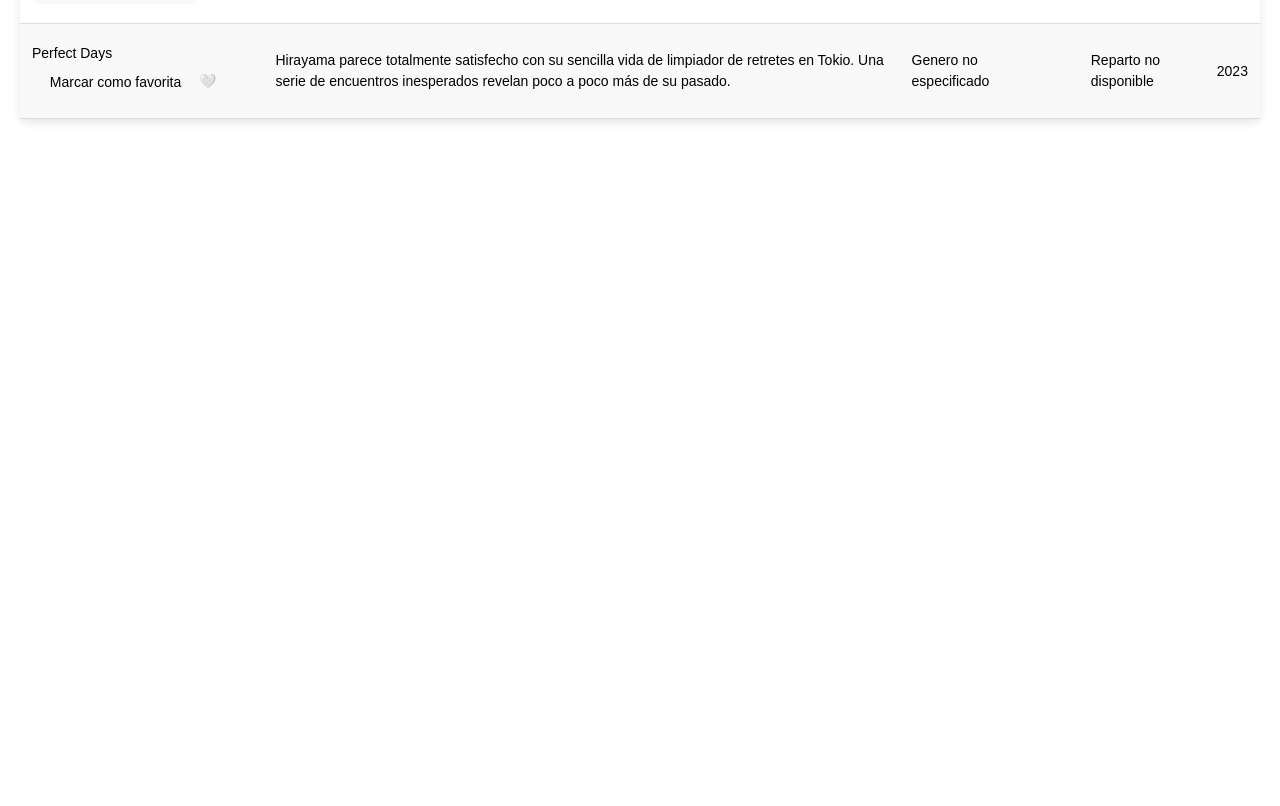
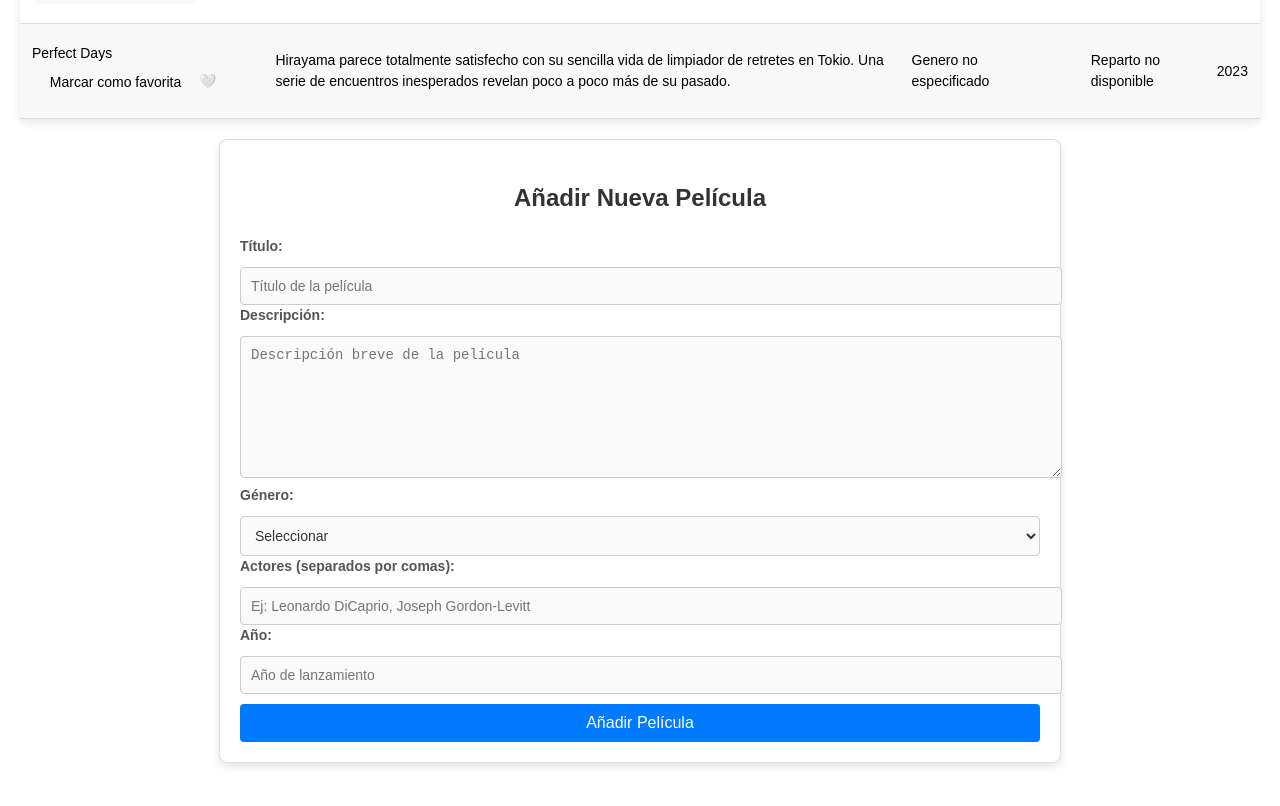
Before and after one commit to dariocon/Mis-Peliculas-Favoritas, a React (Vite) app: page / in a window 1280 px wide. Shown: the part 720-1526 px from the top of the page. Before the commit the page ends 959 px from the top, so only its background shows below. Built offline with nearby package versions, Linux system fonts and the light colour scheme.

Commit message:
Fase 7 acabada

```diff
--- a/package.json
+++ b/package.json
@@ -10,6 +10,7 @@
     "preview": "vite preview"
   },
   "dependencies": {
+    "prop-types": "^15.8.1",
     "react": "^19.0.0",
     "react-dom": "^19.0.0"
   },
--- a/src/App.css
+++ b/src/App.css
@@ -73,3 +73,71 @@ html, body {
   background-color: transparent;
   flex-shrink: 0;
 }
+/* Estilo general de la página */
+body {
+  background-color: #f4f4f4; /* Fondo claro */
+  color: #333; /* Texto oscuro para contraste */
+  font-family: Arial, sans-serif;
+}
+
+/* Estilos del formulario */
+.add-pelicula-form {
+  max-width: 800px; /* Aumento del ancho máximo */
+  width: 100%; /* Asegura que ocupe el 100% del espacio disponible hasta el máximo */
+  margin: 20px auto;
+  padding: 20px;
+  background-color: #fff; /* Fondo blanco para el formulario */
+  border-radius: 8px;
+  box-shadow: 0 4px 8px rgba(0, 0, 0, 0.1); /* Sombra suave */
+  border: 1px solid #ddd; /* Borde suave */
+}
+
+.add-pelicula-form h2 {
+  text-align: center;
+  margin-bottom: 20px;
+  font-size: 24px;
+  color: #333; /* Título en color oscuro */
+}
+
+/* Estilo para las etiquetas de los inputs */
+.add-pelicula-form label {
+  display: block;
+  font-size: 14px;
+  font-weight: bold;
+  margin-bottom: 5px;
+  color: #555; /* Color suave para las etiquetas */
+}
+
+/* Estilo de los inputs, textarea y select */
+.add-pelicula-form input,
+.add-pelicula-form textarea,
+.add-pelicula-form select {
+  width: 100%;
+  padding: 10px;
+  margin-top: 5px;
+  border: 1px solid #ccc; /* Bordes suaves */
+  border-radius: 4px;
+  font-size: 14px;
+  background-color: #fafafa; /* Fondo blanco/ligeramente gris para los inputs */
+  color: #333; /* Texto oscuro dentro de los inputs */
+}
+
+.add-pelicula-form textarea {
+  height: 120px;
+}
+
+.add-pelicula-form button {
+  background-color: #007bff; /* Botón de color azul */
+  color: white;
+  padding: 10px 20px;
+  border: none;
+  border-radius: 4px;
+  cursor: pointer;
+  font-size: 16px;
+  width: 100%;
+  margin-top: 10px;
+}
+
+.add-pelicula-form button:hover {
+  background-color: #0056b3; /* Color de fondo cuando se pasa el ratón */
+}
--- a/src/App.jsx
+++ b/src/App.jsx
@@ -3,17 +3,11 @@ import reactLogo from './assets/react.svg'
 import viteLogo from '/vite.svg'
 import './App.css'
 import Pelicula from './components/Pelicula';
-
+import AddPelicula from "./components/AddPelicula";
 function App() {
 
-
-  let peliculasFavoritas = [];
-  peliculasFavoritas = JSON.parse(localStorage.getItem('favoritas')) || [];
-  const [favoritas, setFavoritas] = useState(peliculasFavoritas);
-
-
-  const peliculas = [
-    {
+const peliculasIniciales  = [
+  {
       id: 1,
       titulo: "Inception",
       descripcion: "Un ladrón que roba secretos a través de los sueños.",
@@ -53,14 +47,27 @@ function App() {
       actores: [],
       año: 2014
     },
-    { id: 6,
+    {
+      id: 6,
       titulo: 'Perfect Days',
-      descripcion: 'Hirayama parece totalmente satisfecho con su sencilla vida de limpiador de retretes en Tokio. Una serie de encuentros inesperados revelan poco a poco más de su pasado. ',
+      descripcion: 'Hirayama parece totalmente satisfecho con su sencilla vida de limpiador de retretes en Tokio. Una serie de encuentros inesperados revelan poco a poco más de su pasado.',
       actores: [],
       año: 2023
-    },
+    }
+  ];
+  let peliculasFavoritas = [];
+  peliculasFavoritas = JSON.parse(localStorage.getItem('favoritas')) || [];
+  const [favoritas, setFavoritas] = useState(peliculasFavoritas);
+  const peliculasGuardadas = JSON.parse(localStorage.getItem('peliculas')) || peliculasIniciales;
 
-  ];
+  const [peliculas, setPeliculas] = useState(peliculasGuardadas);
+
+  const addPelicula = (pelicula) => {
+    const nuevaLista = [...peliculas, pelicula];
+    setPeliculas(nuevaLista);
+    localStorage.setItem('peliculas', JSON.stringify(nuevaLista));
+  };
+
   return (
     <div className="app-container">
       <h1 className="app-title">Lista de Películas</h1>
@@ -78,11 +85,13 @@ function App() {
           {
           peliculas.map((pelicula) => (
             <Pelicula key={pelicula.id} pelicula={pelicula} genero={pelicula.genero}
-            fav={favoritas.includes(pelicula.id)} setFavoritas={setFavoritas} favoritas={favoritas} /> // no puedo poner dentro const fav = favoritas.includes(pelicula.id); del map
+             setFavoritas={setFavoritas} favoritas={favoritas} /> // no puedo poner dentro const fav = favoritas.includes(pelicula.id); del map
 
           ))}
         </tbody>
       </table>
+      <AddPelicula onAddPelicula={addPelicula} />
+
       <footer className="footer"></footer>
     </div>
   );
--- /dev/null
+++ b/src/components/AddPelicula.jsx
@@ -0,0 +1,100 @@
+import { useState } from "react";
+
+const AddPelicula = ({ onAddPelicula }) => {
+  const [nuevaPelicula, setNuevaPelicula] = useState({
+    titulo: "",
+    descripcion: "",
+    genero: "",
+    actores: "",
+    año: "",
+  });
+
+  const handleChange = (event) => {
+    const { name, value } = event.target;
+    setNuevaPelicula({ ...nuevaPelicula, [name]: value });
+  };
+
+  const handleSubmit = (event) => {
+    event.preventDefault();
+
+    const peliculaConFormato = {
+      ...nuevaPelicula,
+      id: Math.floor(Math.random() * 1000000),
+      actores: nuevaPelicula.actores.split(",").map((actor) => actor.trim()),
+    };
+
+    onAddPelicula(peliculaConFormato);
+    setNuevaPelicula({ titulo: "", descripcion: "", genero: "", actores: "", año: "" });
+  };
+
+  return (
+    <form className="add-pelicula-form" onSubmit={handleSubmit}>
+      <h2>Añadir Nueva Película</h2>
+
+      <div className="form-group">
+        <label>Título:</label>
+        <input
+          type="text"
+          name="titulo"
+          value={nuevaPelicula.titulo}
+          onChange={handleChange}
+          required
+          placeholder="Título de la película"
+        />
+      </div>
+
+      <div className="form-group">
+        <label>Descripción:</label>
+        <textarea
+          name="descripcion"
+          value={nuevaPelicula.descripcion}
+          onChange={handleChange}
+          placeholder="Descripción breve de la película"
+        />
+      </div>
+
+      <div className="form-group">
+        <label>Género:</label>
+        <select
+          name="genero"
+          value={nuevaPelicula.genero}
+          onChange={handleChange}
+        >
+          <option value="">Seleccionar</option>
+          <option value="Ciencia Ficción">Ciencia Ficción</option>
+          <option value="Acción">Acción</option>
+          <option value="Drama">Drama</option>
+          <option value="Comedia">Comedia</option>
+        </select>
+      </div>
+
+      <div className="form-group">
+        <label>Actores (separados por comas):</label>
+        <input
+          type="text"
+          name="actores"
+          value={nuevaPelicula.actores}
+          onChange={handleChange}
+          placeholder="Ej: Leonardo DiCaprio, Joseph Gordon-Levitt"
+        />
+      </div>
+
+      <div className="form-group">
+        <label>Año:</label>
+        <input
+          type="number"
+          name="año"
+          value={nuevaPelicula.año}
+          onChange={handleChange}
+          required
+          placeholder="Año de lanzamiento"
+        />
+      </div>
+
+      <button type="submit" className="submit-btn">Añadir Película</button>
+    </form>
+  );
+};
+
+
+export default AddPelicula;
--- a/src/components/Pelicula.jsx
+++ b/src/components/Pelicula.jsx
@@ -1,6 +1,11 @@
 import { useState } from 'react';
+import PropTypes from "prop-types";
 
-const Pelicula = ({ pelicula, genero, fav, setFavoritas, favoritas }) => {
+const Pelicula =  ({ pelicula, genero, setFavoritas, favoritas }) => {
+
+ /* let peliculasFavoritas = [];
+  peliculasFavoritas = JSON.parse(localStorage.getItem('favoritas')) || [];
+  const [favoritas, setFavoritas] = useState(peliculasFavoritas);*/
 
 function changeToFavorite() {
   let favoritasActualizada;
@@ -35,7 +40,7 @@ Lo mismo al eliminar*/
     <tr key={pelicula.id}>
       <td style={{ color: colorGenero }}>{titulo}
         <button onClick={changeToFavorite}>Marcar como favorita</button>
-        {fav? ("❤️"): "🤍"}
+        {favoritas.includes(pelicula.id)? ("❤️"): "🤍"}
       </td>
       <td style={{ color: colorGenero }}>{pelicula.descripcion}</td>
       <td style={{ color: colorGenero }}>{pelicula.genero || "Genero no especificado"} </td>
@@ -58,4 +63,14 @@ Lo mismo al eliminar*/
   );
 }
 
+Pelicula.propTypes = {
+  pelicula: PropTypes.shape({
+    id: PropTypes.number.isRequired,
+    titulo: PropTypes.string.isRequired,
+    descripcion: PropTypes.string.isRequired,
+    actores: PropTypes.arrayOf(PropTypes.string),
+    año: PropTypes.number.isRequired,
+  }).isRequired
+};
+
 export default Pelicula;
```
Also changed, not shown: 1 other file (tests, documents, lock files or other folders).
